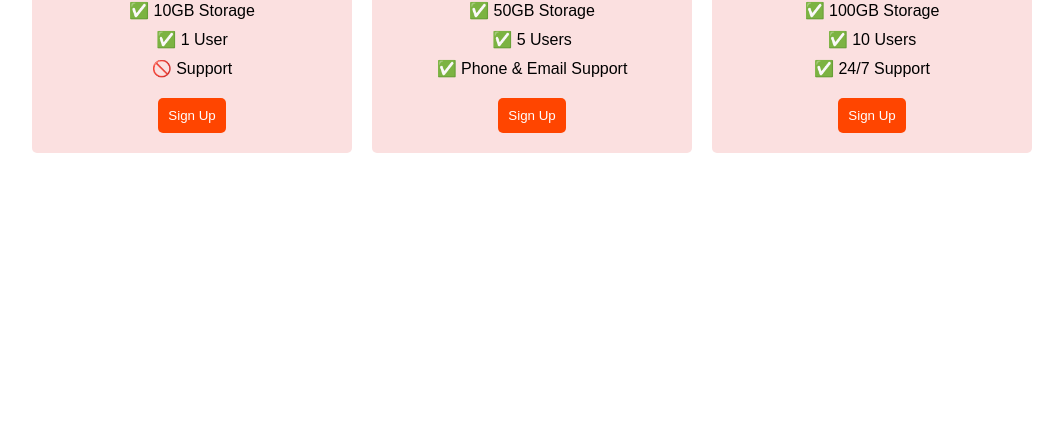
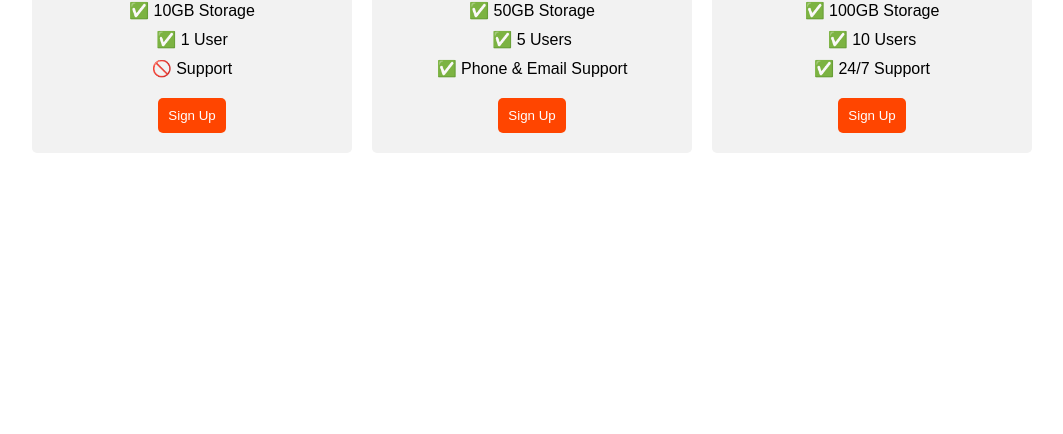
Before and after one commit to nuel-git/pricing-table, a plain HTML site: page index.html in a window 1280 px wide. Shown: the part 366-800 px from the top of the page, without its empty margins (108-1171 px from the left). Drawn offline with Linux system fonts and the light colour scheme; a web font is replaced by a local one.

Commit message:
Update index.html

```diff
--- a/index.html
+++ b/index.html
@@ -28,7 +28,7 @@
       display:flex;
       flex-direction: column;
       border-radius: 5px;
-      background-color: rgba(250, 215, 215, 0.774);
+      background-color: #f2f2f2;
       gap: 10px;
       width: 300px;
       padding: 10px;
```
